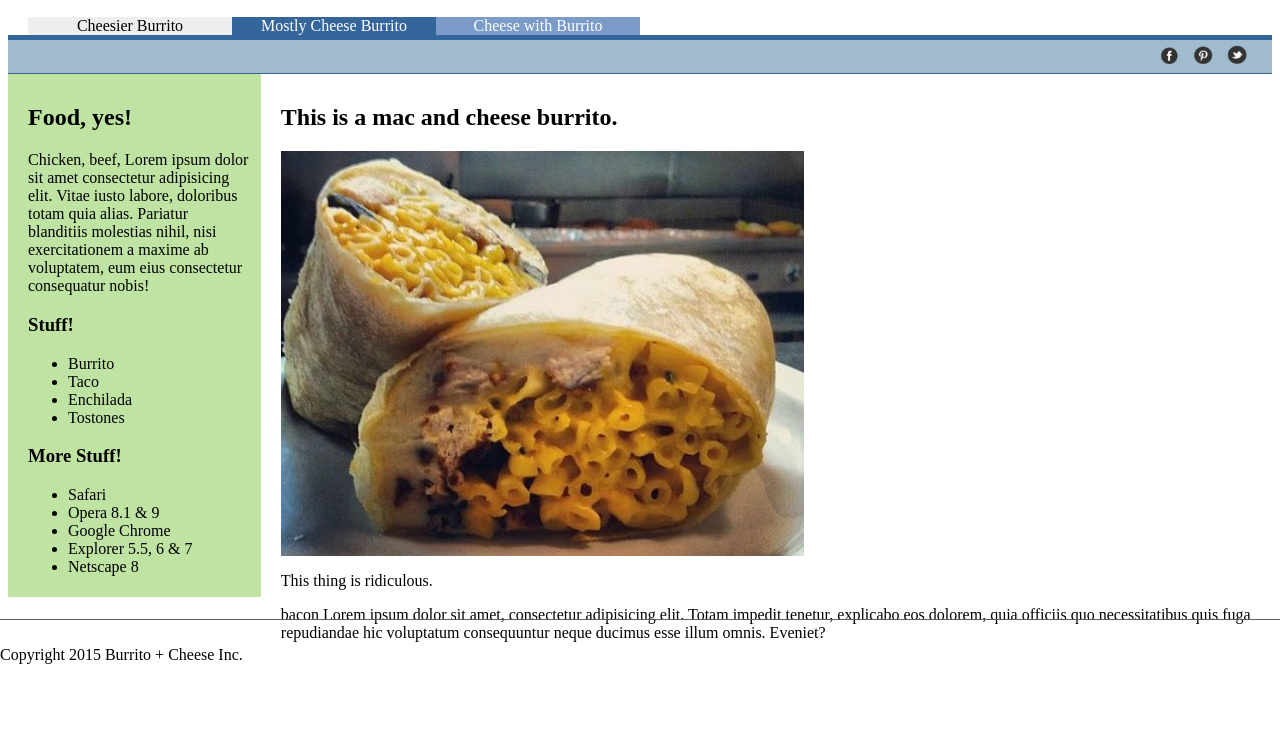
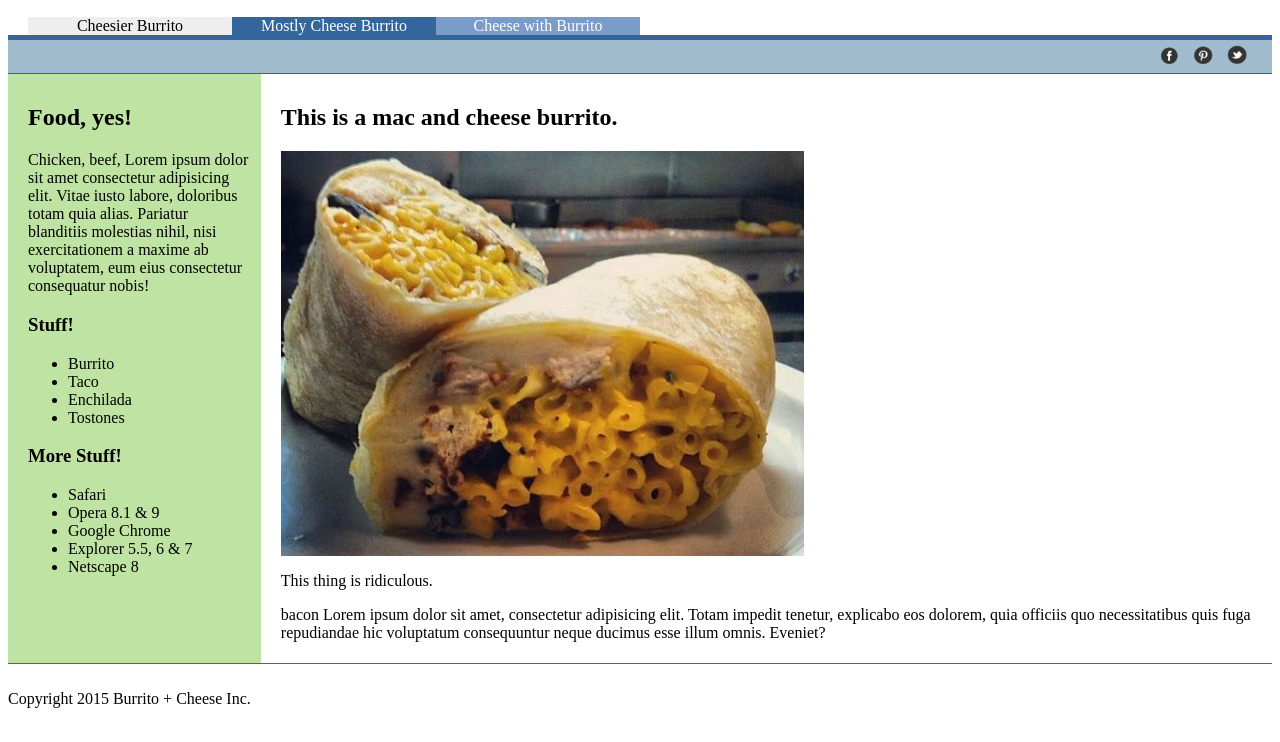
Before and after one commit to ywill2022/BurritoWebsite, a plain HTML site: page index.html in a window 1280 px wide. Shown: the part 110-852 px from the top of the page. Before the commit the page ends 800 px from the top, so only its background shows below. Drawn offline with Linux system fonts and the light colour scheme.

Commit message:
Update styles.css

```diff
--- a/styles/styles.css
+++ b/styles/styles.css
@@ -96,10 +96,14 @@ footer {
         max-width: 30px;
     }
 
+    #container {
+        display: flex;
+    }
+
     main {
         background-color: white;
         width: 80%;
-        float: right;
+        order: 1;
     }
 
     main img {
@@ -110,14 +114,11 @@ footer {
 
     aside {
         width: 20%;
-        float: right;
         padding-right: 10px;
     }
 
     footer {
-        position: fixed;
-        bottom: 0;
-        left: 0;
-        width: 100%;
+        border-top: thin solid #5F5F5F;
+        padding: 10px 0px 10px 0px;
     }
 }
```
